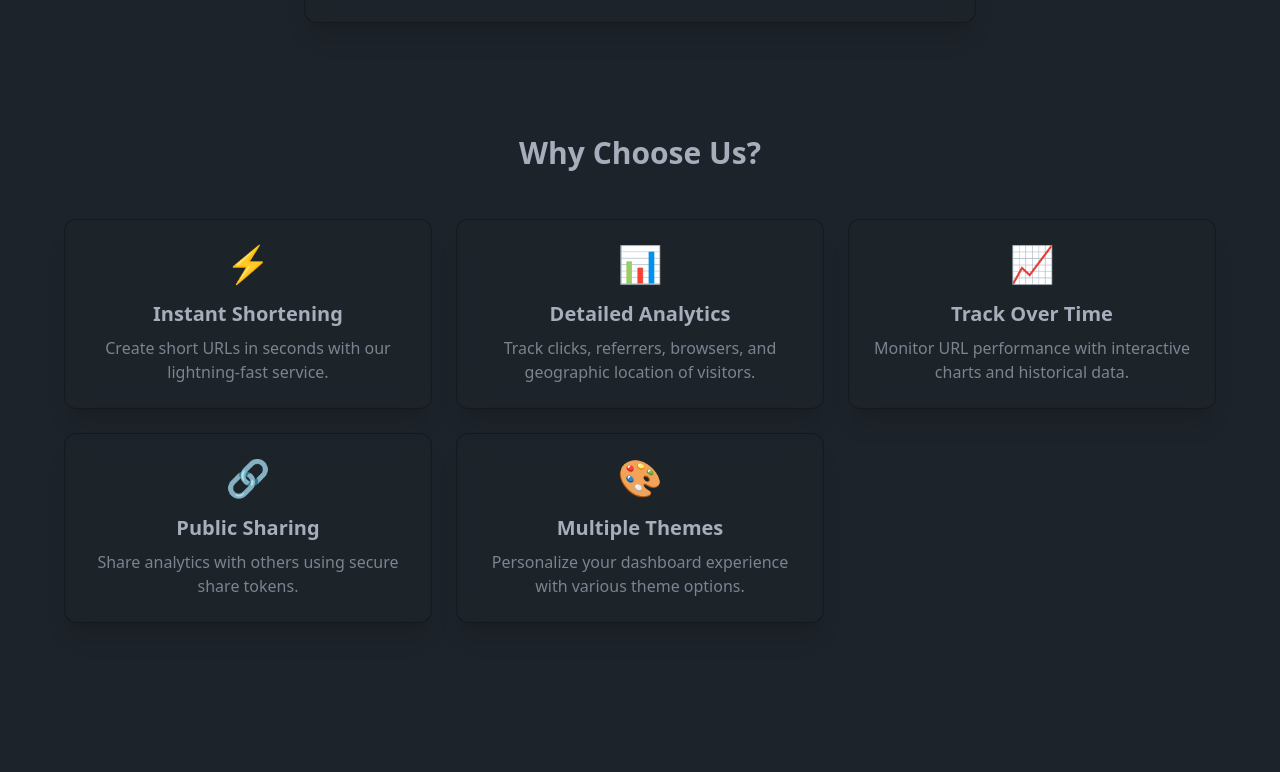
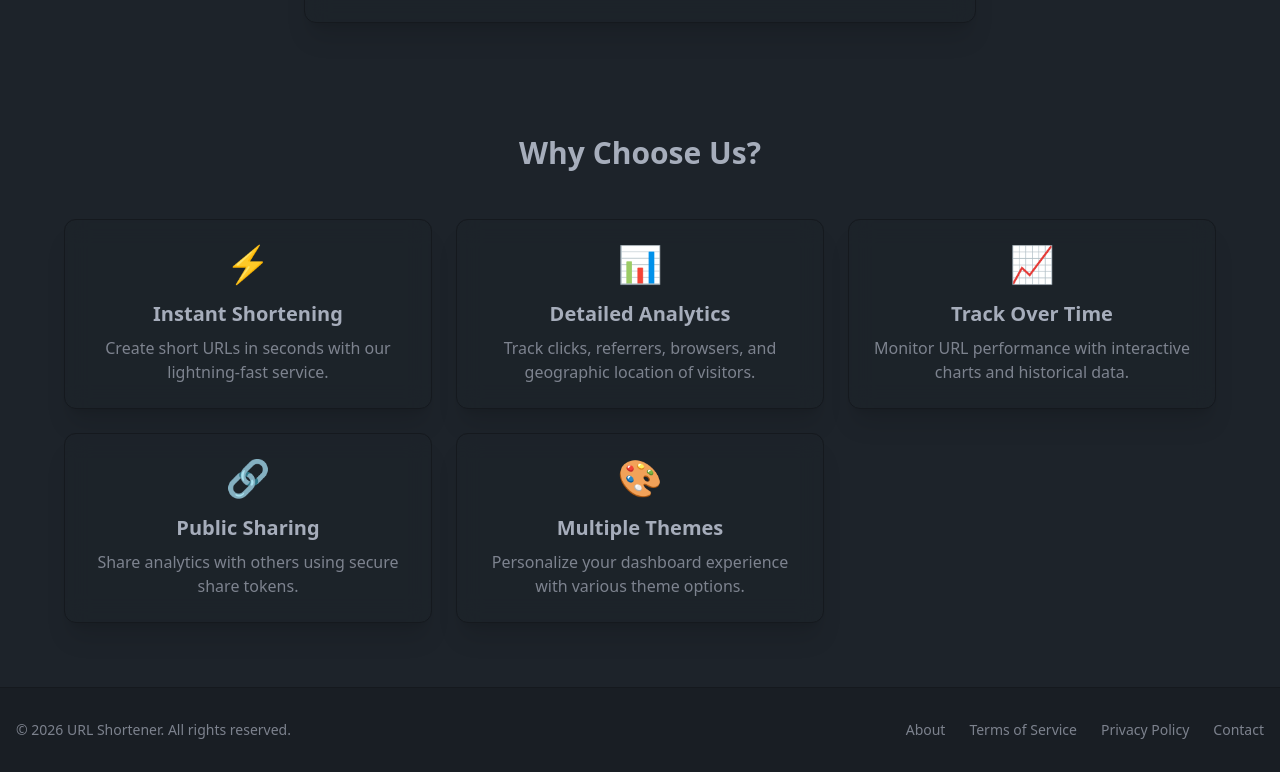
Before and after one commit to yetone/mirdb, a React app in the folder frontend/: page / in a window 1280 px wide. Shown: the part 1011-1783 px from the top of the page. Before the commit the page ends 1698 px from the top, so only its background shows below. Built offline with nearby package versions, Linux system fonts and the light colour scheme; no server answers; the HTML template or start-up script is replaced by a standard one.

Commit message:
feat(footer): add Footer component with copyright and links
- Create Footer component with theme-aware styling
- Add copyright info with dynamic year
- Add links for About, Terms, Privacy, Contact
- Integrate Footer into Home.tsx
- Add comprehensive unit tests for Footer component

```diff
--- /dev/null
+++ b/frontend/src/components/Footer.tsx
@@ -0,0 +1,57 @@
+/**
+ * Footer Component
+ * Owner: Scenario 11 - Footer Display
+ *
+ * Displays footer at bottom of homepage with copyright and links.
+ *
+ * Requirements:
+ * - Copyright information with current year
+ * - Links: About, Terms of Service, Privacy Policy, Contact
+ * - Theme-aware styling
+ * - Responsive layout
+ */
+
+export function Footer() {
+  const currentYear = new Date().getFullYear();
+
+  const footerLinks = [
+    { label: 'About', href: '/about' },
+    { label: 'Terms of Service', href: '/terms' },
+    { label: 'Privacy Policy', href: '/privacy' },
+    { label: 'Contact', href: '/contact' },
+  ];
+
+  return (
+    <footer
+      className="w-full py-8 px-4 bg-base-200 border-t border-base-300"
+      data-testid="footer"
+    >
+      <div className="container mx-auto">
+        <div className="flex flex-col md:flex-row justify-between items-center gap-4">
+          <div
+            className="text-base-content/70 text-sm"
+            data-testid="footer-copyright"
+          >
+            &copy; {currentYear} URL Shortener. All rights reserved.
+          </div>
+          <nav
+            className="flex flex-wrap justify-center gap-4 md:gap-6"
+            data-testid="footer-links"
+            aria-label="Footer navigation"
+          >
+            {footerLinks.map((link) => (
+              <a
+                key={link.label}
+                href={link.href}
+                className="text-base-content/70 hover:text-primary text-sm transition-colors duration-200"
+                data-testid={`footer-link-${link.label.toLowerCase().replace(/\s+/g, '-')}`}
+              >
+                {link.label}
+              </a>
+            ))}
+          </nav>
+        </div>
+      </div>
+    </footer>
+  );
+}
--- a/frontend/src/pages/Home.tsx
+++ b/frontend/src/pages/Home.tsx
@@ -11,6 +11,7 @@ import { BackgroundEffect } from '../components/BackgroundEffect';
 import { HeroSection } from '../components/HeroSection';
 import GuestShortener from '../components/GuestShortener';
 import { FeaturesSection } from '../components/FeatureCard';
+import { Footer } from '../components/Footer';
 
 export function Home() {
   return (
@@ -24,6 +25,7 @@ export function Home() {
         </section>
         <FeaturesSection />
       </main>
+      <Footer />
     </div>
   );
 }
```
Also changed, not shown: 1 other file (tests, documents, lock files or other folders).
